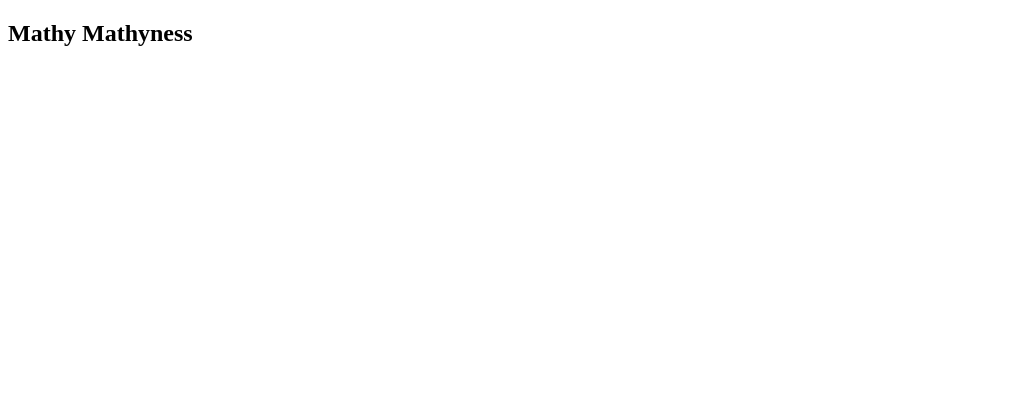
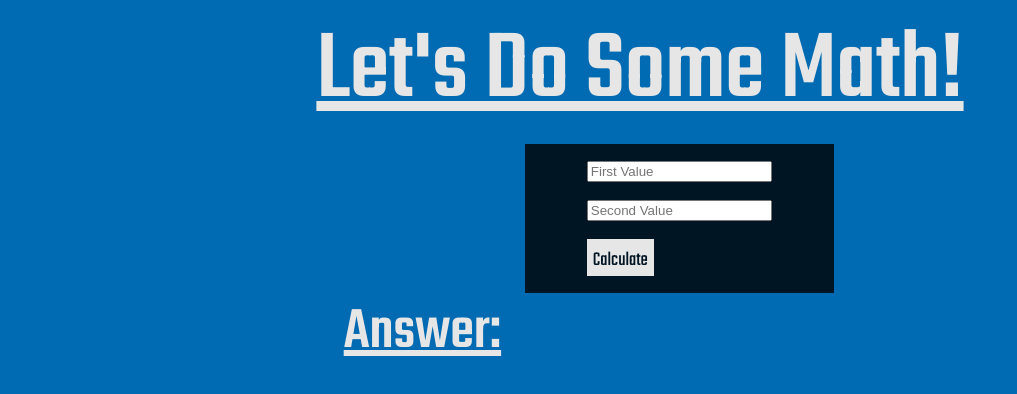
Before and after one commit to jordanwilhite/assignment05-calculator, a plain HTML site: page index.html in a window 1280 px wide. Shown: the whole page, without its empty margins (0-1017 px from the left). Drawn offline with Linux system fonts and the light colour scheme.

Commit message:
made changes to css and html files

```diff
--- a/css/main.css
+++ b/css/main.css
@@ -0,0 +1,55 @@
+body{
+  background-color: #006BB2;
+  width: 100%;
+  box-sizing: border-box;
+  margin: 0;
+}
+  body h3{
+    font-family: 'Teko';
+    font-size: 100px;
+    font-weight: 500;
+    text-align: center;
+    color: #E6E6E6;
+    text-decoration: underline;
+    margin: 0;
+          }
+    .input{
+      background-color:#001524;
+      border-radius: 0%;
+      width: auto;
+      position: fixed;
+      padding: 17px 62px;
+      left: 41%;
+          }
+      .input #num-one{
+        width: 12em;
+        height: 12em;
+        font-size: 18px;
+                      }
+      .input #num-two{
+        width: 12em;
+        height: 12em;
+        font-size: 18px;
+                      }
+      .input #calculateBtn{
+        background-color: #E6E6E6;
+        font-family: 'Teko';
+        font-weight: 400;
+        color: #001524;
+        padding-top: 7px;
+        font-size: 20px;
+        border-radius: 0%;
+        border: 0;
+      }
+    .answer{
+      position: relative;
+      left: -17%;
+      top: 1em;
+      font-family: 'Teko';
+      font-weight: 500;
+      font-size: 60px;
+      text-align: center;
+      padding-right: 0px;
+      color: #E6E6E6;
+      text-decoration: underline;
+            }
--- a/index.html
+++ b/index.html
@@ -2,9 +2,26 @@
 <html>
   <head>
     <meta charset="utf-8">
-    <title>Let's Do Some Math!</title>
-  </head>
-  <body>
-    <h2>Mathy Mathyness</h2>
-  </body>
+      <title>Let's Do Some Math!</title>
+        <link rel="stylesheet" href="css/main.css">
+        <link href='http://fonts.googleapis.com/css?family=Teko:400,500&subset=latin,latin-ext' rel='stylesheet' type='text/css'>
+          </head>
+              <body>
+                <h3>Let's Do Some Math!</h3>
+                  <section class ="input">
+                      <input type="text" placeholder = "First Value" id="num_one" />
+                      <br /><br />
+                      <input type="text" placeholder = "Second Value" id="num_two" />
+                      <br /><br />
+                      <input type="submit" value="Calculate" id="calculateBtn" />
+                  </section>
+                  <div class="answer">
+                    <br />
+                    Answer: <span id="answer"></span>
+                  </div>
+
+                  <script type="text/javascript" <source src="main.js">>
+
+                  </script>
+              </body>
 </html>
```
